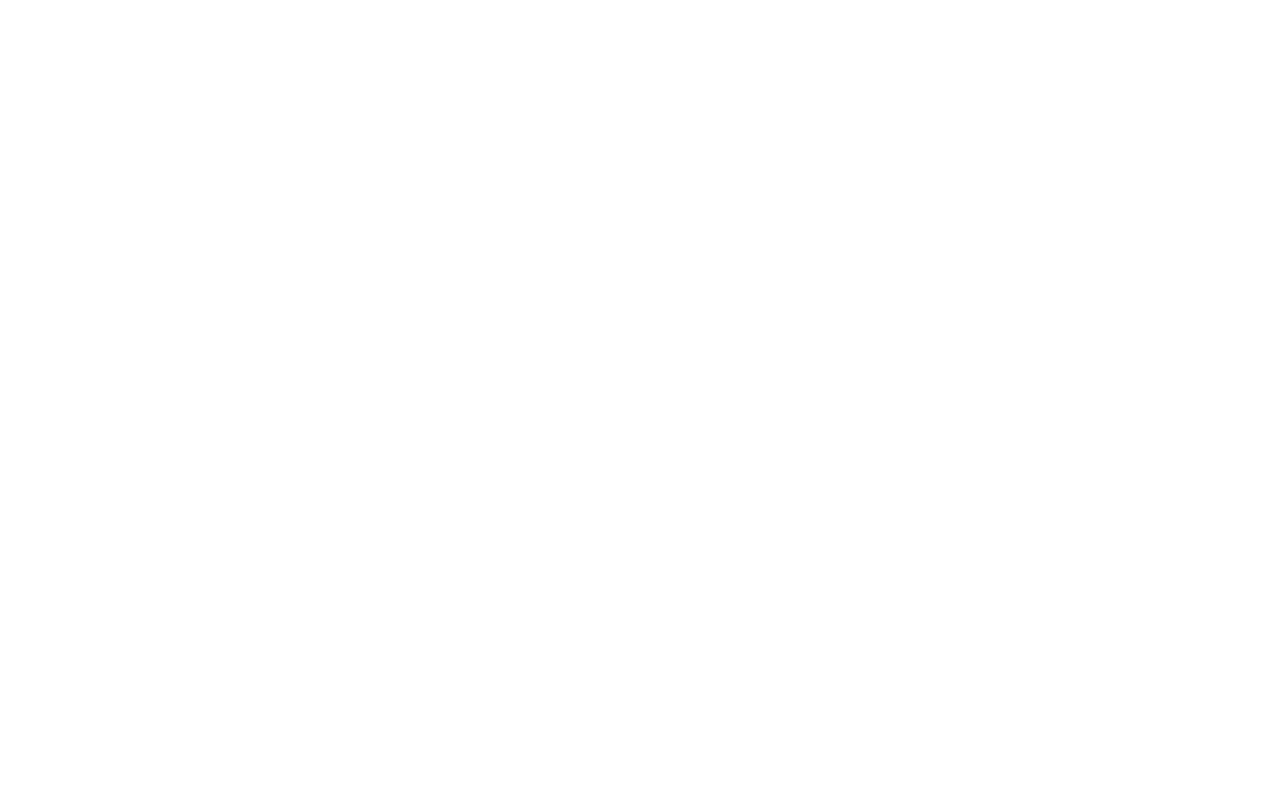
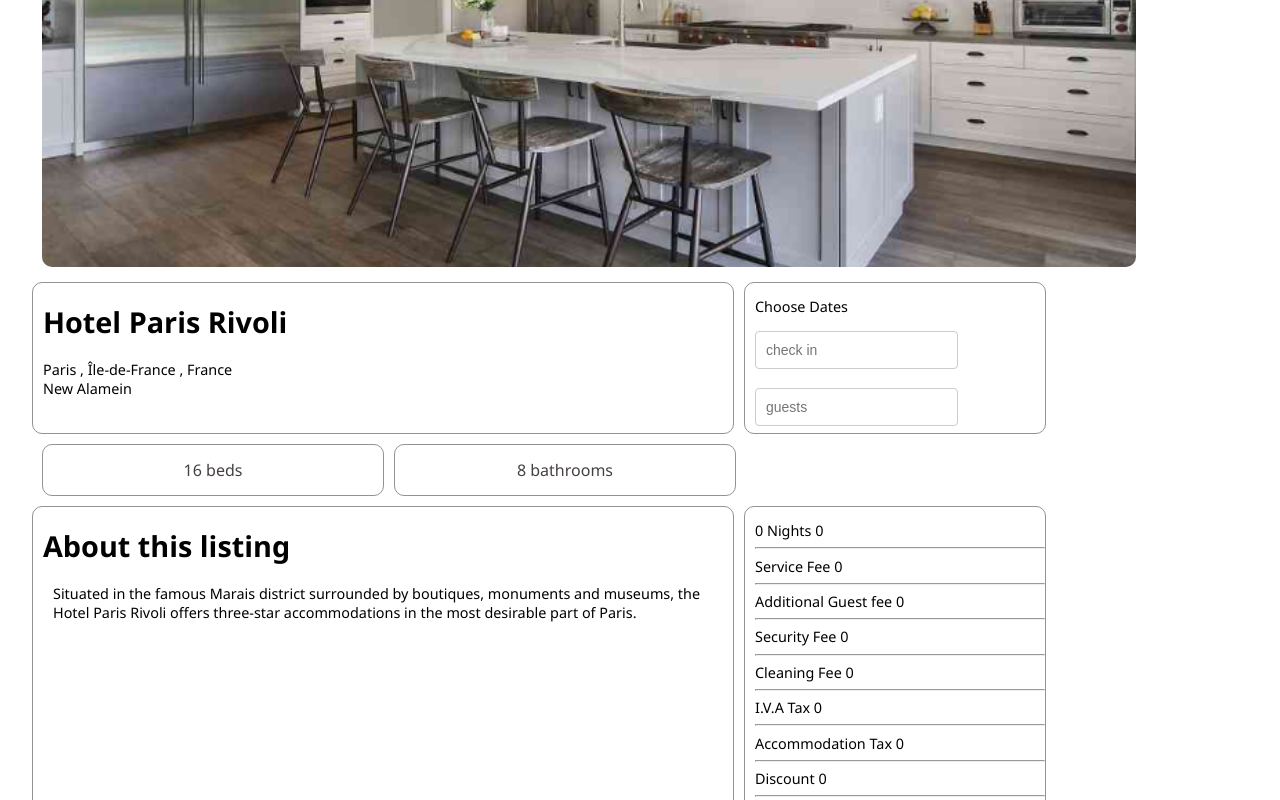
Before and after one commit to revyark/Property-listing-website, a React (Create React App) app: page /property/1 in a window 1280 px wide. Before the commit this address had no page. Shown: the part 300-1100 px from the top of the page. Before the commit the page ends 800 px from the top, so only its background shows below. Built offline with nearby package versions, Linux system fonts and the light colour scheme.

Commit message:
changes removing map

```diff
--- a/src/App.js
+++ b/src/App.js
@@ -3,7 +3,7 @@ import RootLayout from "./components/RootLayout";
 import Signup from "./components/signup";
 import Login from "./components/login";
 import Home from "./components/Home"; // This will hold your homepage content
-
+import PropertyDetails from "./components/PropertyDetails.js";
 const router = createBrowserRouter([
   {
     path: "/",
@@ -12,6 +12,7 @@ const router = createBrowserRouter([
       { path: "", element: <Home /> }, // Homepage content
       { path: "signup", element: <Signup /> },
       { path: "login", element: <Login /> },
+       { path: "property/:id", element: <PropertyDetails /> }
     ]
   },
   {
--- a/src/components/PropertyCard.css
+++ b/src/components/PropertyCard.css
@@ -9,6 +9,15 @@
     height:325px;
     gap:5px;
   }
+.property-link {
+  text-decoration: none;
+  color: orange; /* Apply orange to all text inside the card */
+  display: block;
+}
+
+.property-link:hover {
+  color: darkorange; /* Optional: darker shade on hover */
+}
 
   .property-card:hover {
     transform: scale(1.03);
--- a/src/components/PropertyCard.js
+++ b/src/components/PropertyCard.js
@@ -1,20 +1,24 @@
 import React from "react";
 import "./PropertyCard.css";
+import { Link } from "react-router-dom";
+import "./PropertyCard.css";
 
-const PropertyCard = ({ image, title, location, area, price, bedrooms, bathrooms }) => {
+const PropertyCard = ({ id, image, title, location, area, price, bedrooms, bathrooms }) => {
   return (
+    <Link to={`/property/${id}`} className="property-link">
       <div className="property-card">
         <img src={image} alt={title} className="property-image" />
         <div className="property-content">
           <h4>{title}</h4>
           <p className="location">📍 {location}</p>
           <div className="details">
-          <p>🛏 {bedrooms} Bedrooms 🛁 {bathrooms} Bathrooms <br/>📐 {area} Sqft.</p>
+            <p>🛏 {bedrooms} Bedrooms 🛁 {bathrooms} Bathrooms <br />📐 {area} Sqft.</p>
           </div>
           <hr />
           <p className="price">₹ {price} <span className="night">Per Night</span></p>
         </div>
       </div>
+    </Link>
   );
 };
 
--- /dev/null
+++ b/src/components/PropertyDetails.css
@@ -0,0 +1,61 @@
+.c1{
+    width:90%;
+    margin-left:10px;
+    border-radius: 10px;
+
+}
+.mainct{
+    margin-top:10px;
+    display: flex;
+    flex-wrap:wrap;
+}
+.ct1{
+    width:700px;
+    height:150px;
+    border-style:solid;
+    border-width:1px;
+    border-color:rgb(147, 147, 147);
+    border-radius:10px;
+}
+.ct2{
+    margin-left:10px;
+    border-color:rgb(147, 147, 147);
+    border-radius:10px;
+    height:150px;
+    width:300px;
+    border-style:solid;
+    border-width:1px;
+}
+.ct3{
+    margin-top:10px;
+    margin-left:10px;
+    height:50px;
+    width:340px;
+    border-color:rgb(147, 147, 147);
+    border-radius:10px;
+    border-style:solid;
+    border-width:1px;
+    text-align:center;
+    line-height:50px;
+    color:rgb(70, 65, 65);
+}
+p{
+    margin-left:10px;
+}
+.ct4{
+    margin-left:10px;
+    width:300px;
+    border-color:rgb(147, 147, 147);
+    border-radius:10px;
+    border-style:solid;
+    border-width:1px;
+    margin-top:10px;
+}
+.ct5{
+    width:700px;
+    border-color:rgb(147, 147, 147);
+    border-radius:10px;
+    border-style:solid;
+    border-width:1px;
+    margin-top:10px;
+}
--- /dev/null
+++ b/src/components/PropertyDetails.js
@@ -0,0 +1,56 @@
+import React from "react";
+import { useParams } from "react-router-dom";
+import card1 from "./images/card1.png";
+import "./PropertyDetails.css";
+const PropertyDetails = () => {
+  const { id } = useParams();
+
+  return (
+    <div style={{ padding: "2rem" }}>
+      <h2>Property Details for ID: {id.title}</h2>
+      <div>
+        <img src={card1} className="c1"/>
+      </div>
+      <div className="mainct">
+        <div className="ct1">
+            <p>
+            <h1>Hotel Paris Rivoli</h1>
+             Paris , Île-de-France , France<br/>New Alamein </p>
+        </div>
+        <div className="ct2">
+            <p>Choose Dates</p>
+            <p><input type="text" placeholder="check in"/><br/><br/>
+            <input type="text" placeholder="guests"/></p>
+        </div>
+        <div className="ct3">
+            16 beds
+        </div>
+        <div className="ct3">
+            8 bathrooms
+        </div>
+         <div className="ct5">
+            <p>
+            <h1>About this listing</h1>
+            <p>Situated in the famous Marais district surrounded by boutiques, monuments and museums, the Hotel Paris Rivoli offers three-star accommodations in the most desirable part of Paris.</p>
+            </p>
+        </div>
+        <div className="ct4" style={{wordspacing:'30px'}}>
+            <p>
+                0 Nights 0<hr/>
+                Service Fee	0<hr/>
+                Additional Guest fee	0<hr/>
+                Security Fee	0<hr/>
+                Cleaning Fee	0<hr/>
+                I.V.A Tax	0<hr/>
+                Accommodation Tax	0<hr/>
+                Discount	0<hr/>
+                Total	0<hr/>
+            </p>
+        </div>
+
+      </div>
+    </div>
+  );
+};
+
+export default PropertyDetails;
```
Also changed, not shown: src/components/Maparea.js (deleted, +0 -21 lines), src/components/images/card1.png (added). Lines whose indentation alone changed are shown as unchanged.
